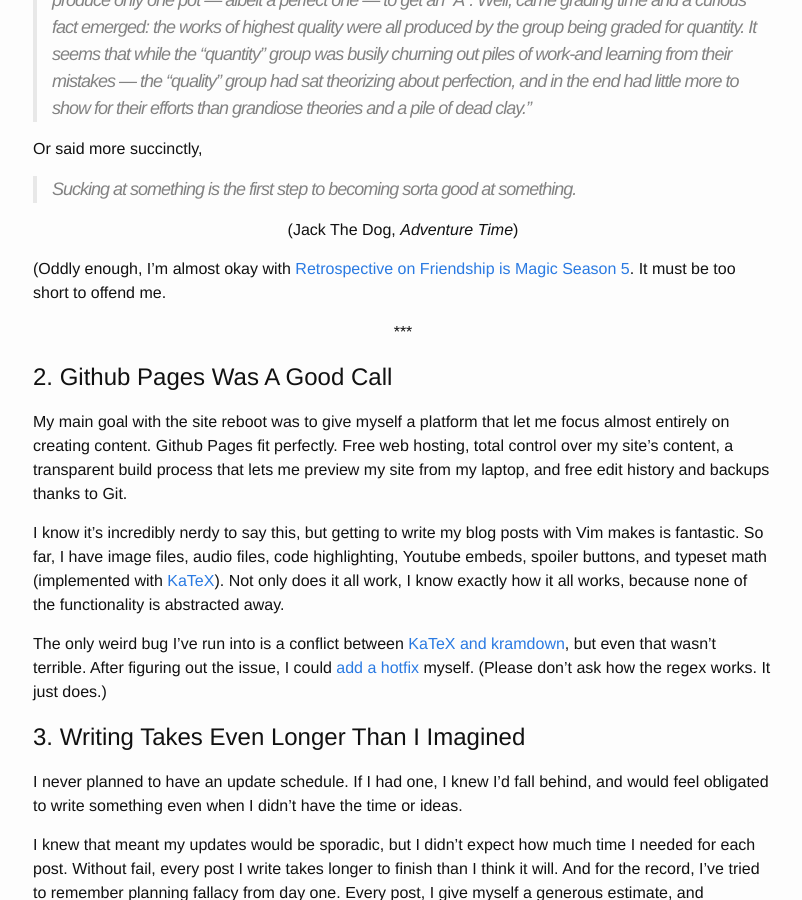
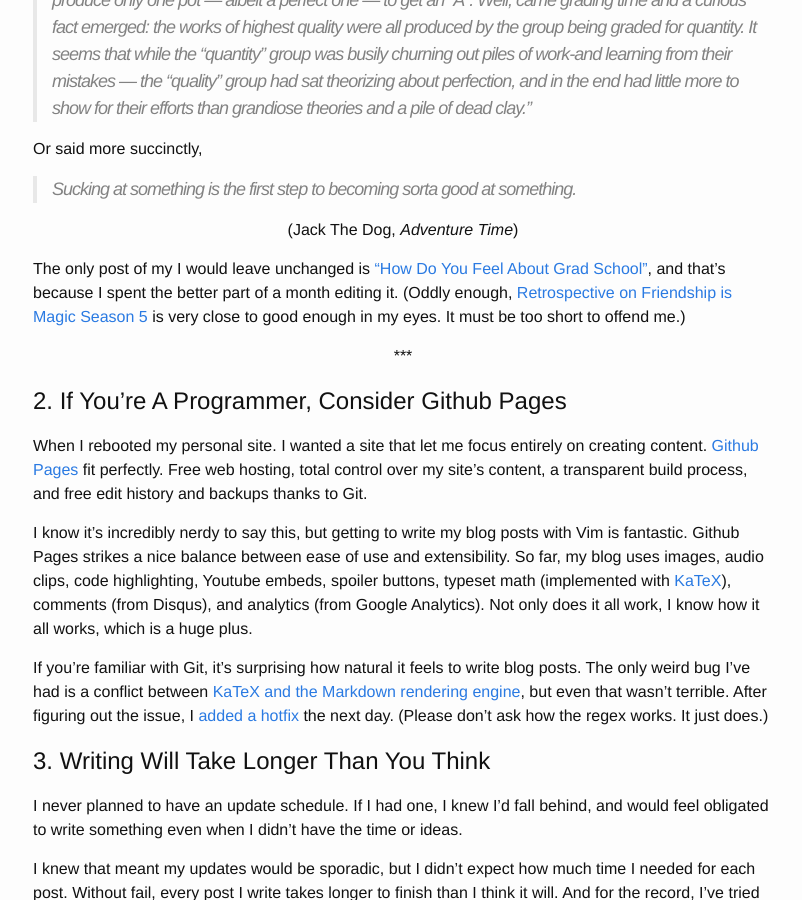
Before and after one commit to alexirpan/alexirpan.github.io, a Jekyll site: the page built from _posts/2016-02-18-half-year.markdown, in a window 1280 px wide and 900 px high, scrolled down 791 px. Shown: the whole window, without its empty margins (237-1039 px from the left). Built offline with Jekyll 4.4.1, drawn with Linux system fonts in a browser that asks for light colours; some of the changed text lies outside the part shown.

Commit message:
Wow, this framing is actually so much better

```diff
--- a/_posts/2016-02-18-half-year.markdown
+++ b/_posts/2016-02-18-half-year.markdown
@@ -41,36 +41,39 @@ Or said more succinctly,
 (Jack The Dog, *Adventure Time*)
 {: .centered }
 
-(Oddly enough, I'm almost okay with
-[Retrospective on Friendship is Magic Season 5](http://www.alexirpan.com/2015/11/29/mlp-season-5-review.html).
-It must be too short to offend me.
+The only post of my I would leave unchanged is
+["How Do You Feel About Grad School"](http://www.alexirpan.com/2016/01/03/grad-school.html),
+and that's because I spent the better part of a month editing it. (Oddly enough,
+[Retrospective on Friendship is Magic Season 5](http://www.alexirpan.com/2015/11/29/mlp-season-5-review.html)
+is very close to good enough in my eyes. It must be too short to offend me.)
 
 \*\*\*
 {: .centered }
 
-# 2. Github Pages Was A Good Call
 
-My main goal with the site reboot was to give myself a platform that
-let me focus almost entirely on creating content. Github Pages fit perfectly.
-Free web hosting, total control over my site's content,
-a transparent build process that lets me preview my site from my laptop,
-and free edit history and backups thanks to Git.
+# 2. If You're A Programmer, Consider Github Pages
+
+When I rebooted my personal site. I wanted a site that
+let me focus entirely on creating content. [Github Pages](https://pages.github.com/)
+fit perfectly. Free web hosting, total control over my site's content,
+a transparent build process, and free edit history and backups thanks to Git.
 
 I know it's incredibly nerdy to say this, but getting to write my blog posts
-with Vim makes is fantastic. So far, I have image files, audio files, code
-highlighting, Youtube embeds, spoiler buttons, and typeset math (implemented with [KaTeX](http://khan.github.io/KaTeX/)).
-Not only does it all work, I know exactly how it all works, because none
-of the functionality is abstracted away.
+with Vim is fantastic. Github Pages strikes a nice balance between ease of use
+and extensibility. So far, my blog uses images, audio clips, code
+highlighting, Youtube embeds, spoiler buttons, typeset math (implemented with [KaTeX](http://khan.github.io/KaTeX/)),
+comments (from Disqus), and analytics (from Google Analytics).
+Not only does it all work, I know how it all works, which is a huge plus.
 
-The only weird bug I've run into is a conflict between
-[KaTeX and kramdown](https://github.com/Khan/KaTeX/issues/20#issuecomment-133649914),
-but even that wasn't terrible. After figuring out the issue, I could
-[add a hotfix](https://github.com/alexirpan/alexirpan.github.io/commit/bb00924acd5e1e1c5fbca8fd25847058f1d9ad1c) myself.
-(Please don't ask how the regex works. It just does.)
+If you're familiar with Git, it's surprising how natural it feels to write blog
+posts. The only weird bug I've had is a conflict between
+[KaTeX and the Markdown rendering engine](https://github.com/Khan/KaTeX/issues/20#issuecomment-133649914),
+but even that wasn't terrible. After figuring out the issue, I
+[added a hotfix](https://github.com/alexirpan/alexirpan.github.io/commit/bb00924acd5e1e1c5fbca8fd25847058f1d9ad1c)
+the next day. (Please don't ask how the regex works. It just does.)
 
 
-
-# 3. Writing Takes Even Longer Than I Imagined
+# 3. Writing Will Take Longer Than You Think
 
 I never planned to have an update schedule. If I had one, I knew I'd fall behind,
 and would feel obligated to write something even when I didn't have the time
@@ -139,7 +142,7 @@ Reading about logical fallacies doesn't stop you from making them.
 I haven't done one because the cost is scary, but I've thought about it.)
 
 
-# 4. Time Is The Limiting Factor
+# 4. Don't Worry About Ideas. Worry About Time
 
 In the past 6 months, I've written fourteen posts. Fifteen, if you count this one.
 That averages to just over one post every 2 weeks.
@@ -164,7 +167,7 @@ I think people undervalue how impressive sticking to a schedule is. We'd all
 be a lot better off if we [valorized organization more](http://www.alexirpan.com/2015/09/01/optimizing-process.html).
 
 
-# 5. I Actually Have A Writing Style
+# 5. You'll Have a Writing Style, Whether You Notice It Or Not
 
 I deliberately chose to keep this blog colloquial. It's my blog, it's my
 voice, and I don't give a shit about formal writing conventions. If
@@ -238,7 +241,7 @@ As with all things, I can do it if I put in enough time. The only question
 is whether I can allocate enough time, and whether I want to.
 
 
-# 7. Peer Review Is Amazing
+# 7. Do Peer Review Whenever You Can
 
 On most posts, I don't ask friends to read them first. I've been
 trying to practice my revision skills, and it feels like cheating to outsource
@@ -263,7 +266,7 @@ it. What's more surprising is how little I valued this process before now.
 It's something I had to go through many times to fully appreciate.
 
 
-# 8. Popularity Is More About Exposure Than Quality
+# 8. Try Not To Get Hung Up On Popularity
 
 According to Google Analytics, my most viewed posts are:
 
```
